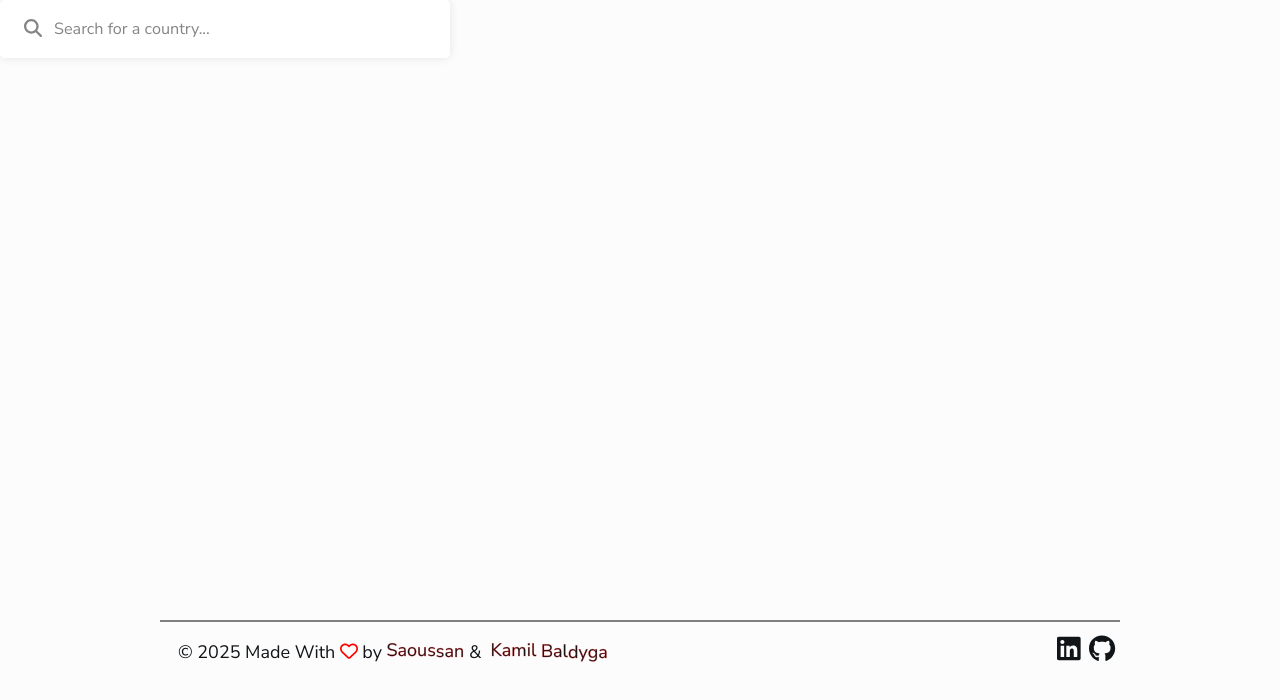
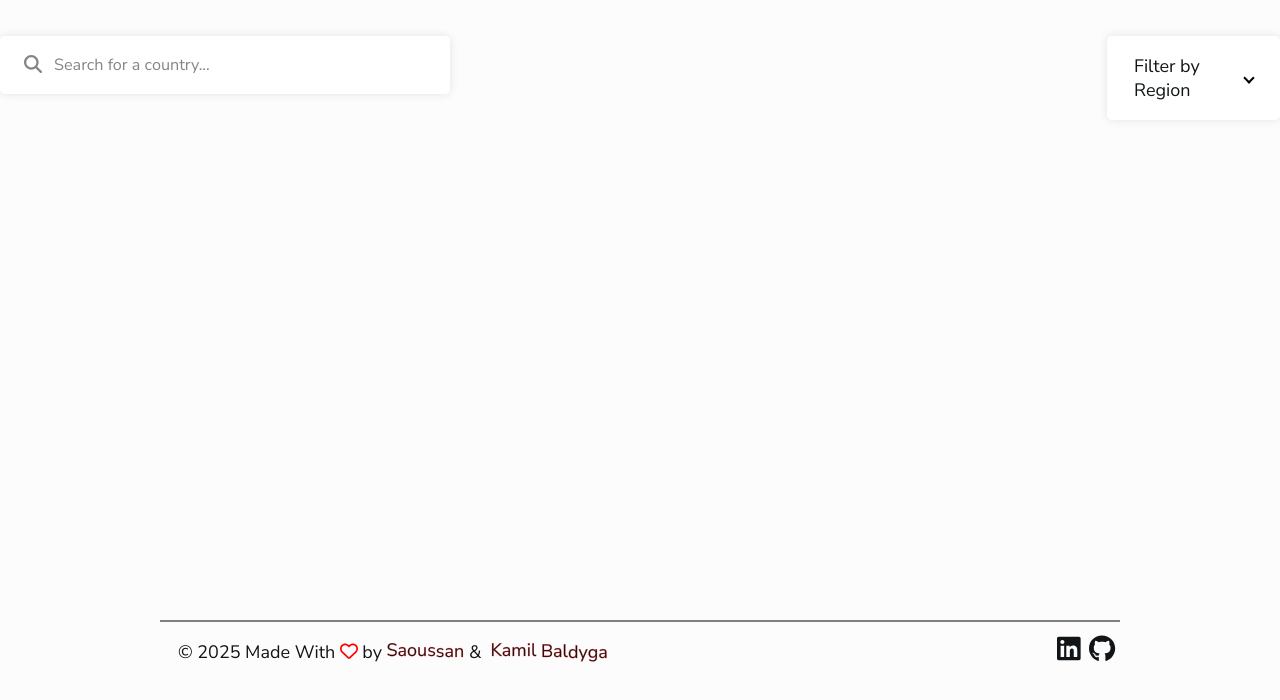
Before and after one commit to ME0WGE/react-countries-api, a React (Vite) app: page / in a window 1280 px wide. Shown: the top 700 px of the page. Built offline with nearby package versions, Linux system fonts and the light colour scheme; the HTML template or start-up script is replaced by a standard one; a web font is replaced by a local one.

Commit message:
add dropdown menu

```diff
--- a/src/App.jsx
+++ b/src/App.jsx
@@ -1,8 +1,8 @@
 import { Route, Routes } from "react-router-dom";
-import Layout from "../Layout";
 import "./App.css";
 import CountryDetails from "./pages/CountryDetails/CountryDetails";
 import Home from "./pages/Home/Home";
+import Layout from "./Layout";
 
 function App() {
   return (
--- a/Layout.jsx
+++ b/src/Layout.jsx
@@ -1,6 +1,6 @@
 import { Outlet } from "react-router-dom";
-import Navbar from "./src/components/Navbar/Navbar";
-import Footer from "./src/components/Footer/Footer";
+import Navbar from "./components/Navbar/Navbar";
+import Footer from "./components/Footer/Footer";
 
 export default function Layout() {
   return (
--- a/src/components/Filter/Filter.css
+++ b/src/components/Filter/Filter.css
@@ -0,0 +1,63 @@
+.filter-container {
+  position: relative;
+  width: 200px;
+}
+
+.filter-dropdown {
+  display: flex;
+  justify-content: space-between;
+  align-items: center;
+  padding: 1rem 1.5rem;
+  background-color: white;
+  border-radius: 5px;
+  box-shadow: 0 0 10px rgba(0, 0, 0, 0.1);
+  cursor: pointer;
+  font-size: 0.9rem;
+}
+
+.dropdown-content {
+  position: absolute;
+  top: calc(100% + 5px);
+  left: 0;
+  width: 100%;
+  background-color: white;
+  border-radius: 5px;
+  box-shadow: 0 0 10px rgba(0, 0, 0, 0.1);
+  z-index: 10;
+}
+
+.dropdown-item {
+  padding: 0.8rem 1.5rem;
+  font-size: 0.9rem;
+  cursor: pointer;
+}
+
+.dropdown-item:hover {
+  background-color: #f8f8f8;
+}
+
+/* Arrow styles */
+.arrow {
+  border: solid #000;
+  border-width: 0 2px 2px 0;
+  display: inline-block;
+  padding: 3px;
+  margin-left: 5px;
+}
+
+.arrow.down {
+  transform: rotate(45deg);
+  -webkit-transform: rotate(45deg);
+}
+
+.arrow.up {
+  transform: rotate(-135deg);
+  -webkit-transform: rotate(-135deg);
+}
+
+@media (max-width: 768px) {
+  .filter-container {
+    width: 60%;
+    margin-top: 1rem;
+  }
+}
--- a/src/components/Filter/Filter.jsx
+++ b/src/components/Filter/Filter.jsx
@@ -1,5 +1,45 @@
+import { useState } from "react";
 import "./Filter.css";
 
-export default function Filter() {
-  return;
+export default function Filter({ selectedRegion, setSelectedRegion }) {
+  const [isOpen, setIsOpen] = useState(false);
+
+  const regions = ["Africa", "America", "Asia", "Europe", "Oceania"];
+
+  // Handle the dropdown menu toggle
+  const toggleDropdown = () => {
+    setIsOpen(!isOpen);
+  };
+  // Handle the region selection
+  const handleRegionSelect = (region) => {
+    setSelectedRegion(region);
+    setIsOpen(false);
+  };
+
+  return (
+    <>
+      {/* Filter container for the SearchBar & the Dropdown menu */}
+      <div className="filter-container">
+        <div className="filter-dropdown" onClick={toggleDropdown}>
+          <span>{selectedRegion || "Filter by Region"}</span>
+          {/* Arrow is Up or Down depending on the current state */}
+          <i className={`arrow ${isOpen ? "up" : "down"}`}></i>
+        </div>
+
+        {/* If the dropdown menu is open, then execute this code */}
+        {isOpen && (
+          <div className="dropdown-content">
+            {regions.map((region) => (
+              <div
+                key={region}
+                className="dropdown-item"
+                onClick={() => handleRegionSelect(region)}>
+                {region}
+              </div>
+            ))}
+          </div>
+        )}
+      </div>
+    </>
+  );
 }
--- a/src/pages/Home/Home.css
+++ b/src/pages/Home/Home.css
@@ -0,0 +1,12 @@
+.search-filter {
+  display: flex;
+  justify-content: space-between;
+  align-items: flex-start;
+  padding: 2rem 0;
+}
+
+@media (max-width: 768px) {
+  .search-filter {
+    flex-direction: column;
+  }
+}
--- a/src/pages/Home/Home.jsx
+++ b/src/pages/Home/Home.jsx
@@ -1,14 +1,21 @@
 import { useState } from "react";
 import SearchBar from "../../components/SearchBar/SearchBar";
+import Filter from "../../components/Filter/Filter";
 import "./Home.css";
 
 export default function Home() {
   const [searchTerm, setSearchTerm] = useState("");
+  const [selectedRegion, setSelectedRegion] = useState("");
 
   return (
     <>
+      {/* SearchBar & Filter */}
       <div className="search-filter">
         <SearchBar searchTerm={searchTerm} setSearchTerm={setSearchTerm} />
+        <Filter
+          selectedRegion={selectedRegion}
+          setSelectedRegion={setSelectedRegion}
+        />
       </div>
     </>
   );
```
